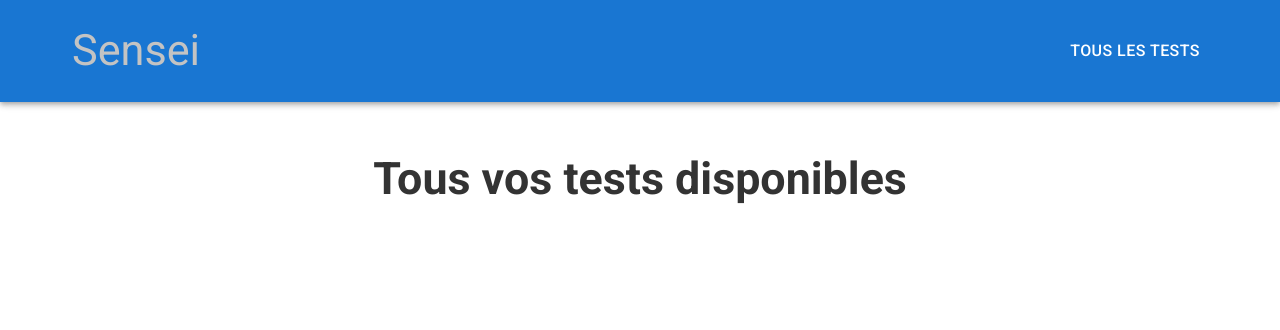
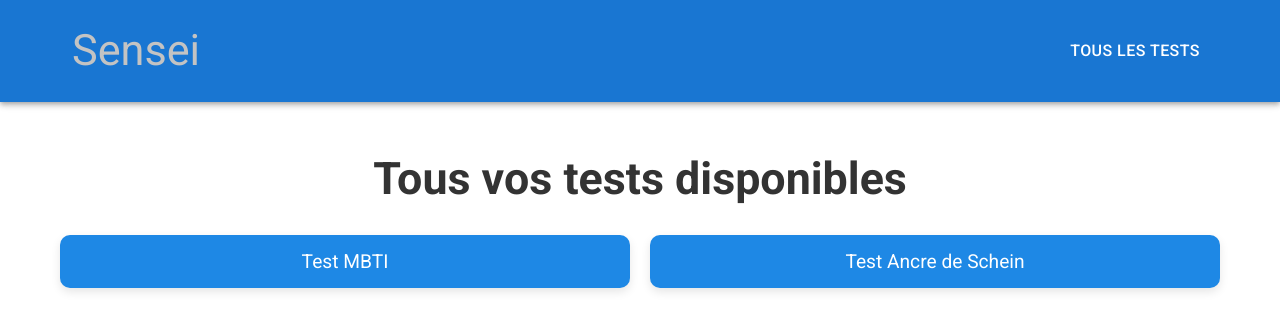
Before and after one commit to jeje-01350/projet-test-psycho, a React (Vite) app in the folder frontend/: page /tous-les-tests in a window 1280 px wide. Shown: the top 330 px of the page. Built offline with nearby package versions, Linux system fonts and the light colour scheme.

Commit message:
fix(test): show all test when no test in localStorage

```diff
--- a/frontend/src/pages/Home/allTest.jsx
+++ b/frontend/src/pages/Home/allTest.jsx
@@ -1,6 +1,6 @@
 import React from 'react';
 import { useNavigate } from 'react-router-dom';
-import {useUserContext} from "../../context/userContext.jsx";
+import { useUserContext } from "../../context/userContext.jsx";
 
 const AllTests = () => {
     const navigate = useNavigate();
@@ -57,8 +57,9 @@ const AllTests = () => {
     ];
 
     const availableTests = test ? test.split(',') : [];
-
-    const filteredTests = testButtons.filter((test) => availableTests.includes(test.key));
+    const filteredTests = availableTests.length > 0
+        ? testButtons.filter((test) => availableTests.includes(test.key))
+        : testButtons;
 
     return (
         <div style={containerStyle}>
```
